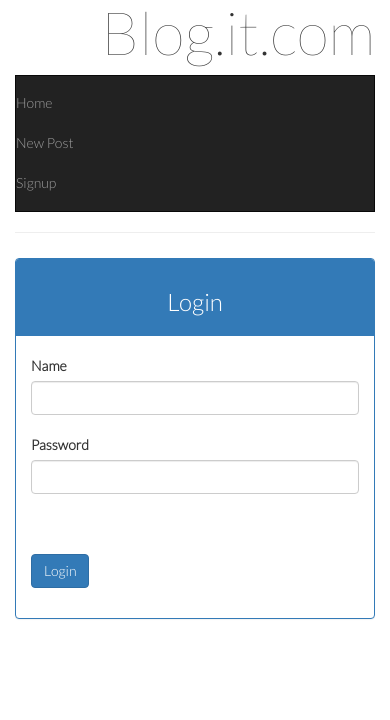
After one commit to harikrish00/blogit, a Python web app: template templates/login.html in a window 390 px wide. The commit adds this page. Shown: the part 124-844 px from the top of the page. Run offline with Jinja, Linux system fonts and the light colour scheme; the template is opened without the code that fills it, so the values that code supplies are empty; some libraries are stand-ins or nearby versions.

Commit message:
Login Handler

```diff
--- a/main.py
+++ b/main.py
@@ -21,11 +21,13 @@ from services.blog_list_handler import BlogListHandler
 from services.new_post_handler import NewPostHandler
 from services.sign_up_handler import SignUpHandler
 from services.welcome_handler import WelcomeHandler
+from services.login_handler import LoginHandler
 
 app = webapp2.WSGIApplication([
     (r'/blog', BlogListHandler),
     (r'/blog/(\d+)', BlogHandler),
     (r'/blog/newpost', NewPostHandler),
     (r'/blog/signup', SignUpHandler),
-    (r'/blog/welcome',WelcomeHandler)
+    (r'/blog/welcome', WelcomeHandler),
+    (r'/blog/login', LoginHandler)
     ], debug=True)
--- a/templates/base.html
+++ b/templates/base.html
@@ -36,6 +36,11 @@
     float: none;
   }
 
+  .logo-img {
+    max-width: 130px;
+    vertical-align: baseline;
+  }
+
   @media screen and (max-width: 960px) {
     .logo-img {
         display: block;
--- /dev/null
+++ b/templates/login.html
@@ -0,0 +1,45 @@
+{% extends "base.html" %}
+
+{% block content %}
+
+<!-- <div class="row">
+<div class="col-sm-7">
+
+</div>
+</div> -->
+<section class="row">
+  <div class="col-sm-8">
+    <div class="panel panel-primary">
+      <div class="panel-heading">
+        <h3 class="text-center">Login</h1>
+      </div>
+      <div class="panel-body">
+        <form method="post">
+          <div class="form-group row">
+            <label class="col-sm-2 form-control-label text-right"> Name </label>
+            <div class="col-sm-4">
+              <input type="text" name="username" value="{{username}}" class="form-control" />
+            </div>
+          </div>
+          <div class="form-group row">
+            <label class="col-sm-2 form-control-label text-right"> Password </label>
+            <div class="col-sm-4">
+              <input type="password" name="password" class="form-control"/>
+              <span style="color: red;">
+                {% if login_error %}
+                {{ login_error }}
+                {% endif %}
+              </span><br><br>
+            </div>
+          </div>
+          <div class="form-group row">
+            <div class="col-sm-offset-2 col-sm-10">
+              <button type="submit" class="btn btn-primary"/>Login</button>
+            </div>
+          </div>
+        </form>
+      </div>
+    </div>
+  </div>
+</section>
+{% endblock %}
```
Also changed, not shown: services/login_handler.py (added, +39 -0 lines), services/sign_up_handler.py (+4 -3 lines).
